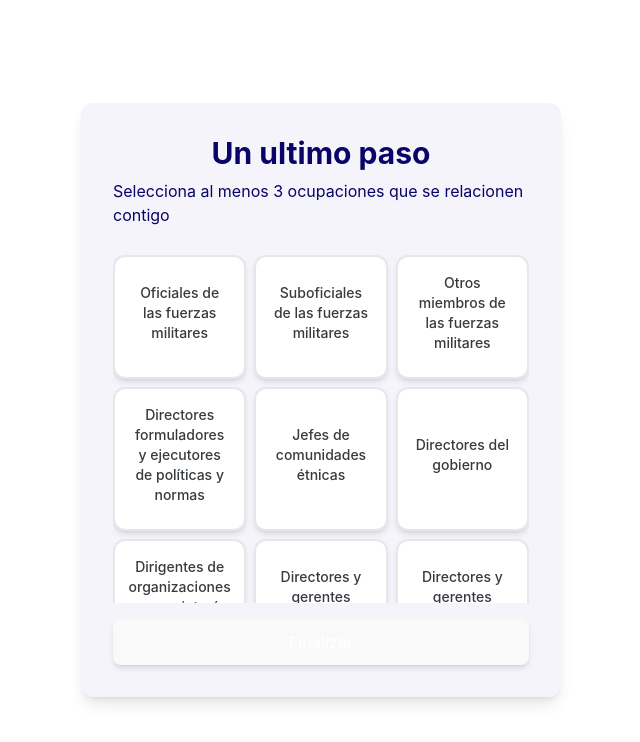
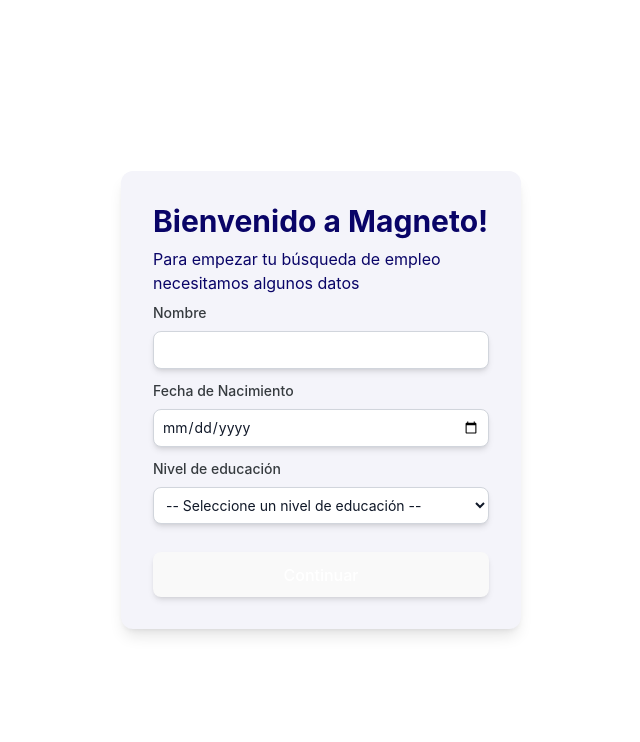
Before and after one commit to mvasquezb99/ProgressiveProfiling, a React (Vite) app in the folder client/: page / in a window 1280 px wide. Shown: the top 742 px of the page, without its empty margins (319-959 px from the left). Built offline with nearby package versions, Linux system fonts and the light colour scheme.

Commit message:
fix: fix some styles and components names

```diff
--- a/client/src/App.jsx
+++ b/client/src/App.jsx
@@ -1,16 +1,14 @@
 import './App.css';
-import BasicForm from './components/basicForm';
-import ProfileFrom from './components/profileForm';
+import BasicForm from './components/BasicForm';
+import ProfileFrom from './components/ProfileForm';
 import ProfessionForm from './components/ProfessionForm';
 
 function App() {
   return (
     <div className="flex items-center justify-center h-screen w-screen ">
-
-      {/* <BasicForm /> */}
-      <ProfessionForm />
-        {/* <ProfileFrom/> */}
-
+      <BasicForm />
+      {/* <ProfileFrom/> */}
+      {/* <ProfessionForm /> */}
     </div>
   );
 }
--- a/client/src/components/Card.jsx
+++ b/client/src/components/Card.jsx
@@ -1,8 +1,8 @@
-export default function Card({ rem = 25, children }) {
+export default function Card({ rem , children }) {
   return (
     <div
       className={`bg-[#f4f4fa] flex flex-col items-center p-8 rounded-xl shadow-lg hover:shadow-2xl transition-shadow duration-300`}
-      style={{ width: `${rem}rem` }}
+      style={ rem && { width: `${rem}rem` }}
     >
       {children}
     </div>
--- a/client/src/components/basicForm.jsx
+++ b/client/src/components/basicForm.jsx
@@ -23,7 +23,7 @@
   };
 
   return (
-    <Card>
+    <Card rem={25}>
       <form onSubmit={handleSubmit}>
         <CardTitle
           title={'Bienvenido a Magneto!'}
--- a/client/src/components/profileForm.jsx
+++ b/client/src/components/profileForm.jsx
@@ -1,7 +1,7 @@
 import React, { useState } from "react";
 import Card from './Card';
-import MotionContainer from "./motionContainer";
-import ProfileCard from "./profileCard";
+import MotionContainer from "./MotionContainer";
+import ProfileCard from "./ProfileCard";
 import { profiles } from "../constants/profiles";
 export default function ProfileFrom() {
     const [profile, setProfile] = useState(0);
```
